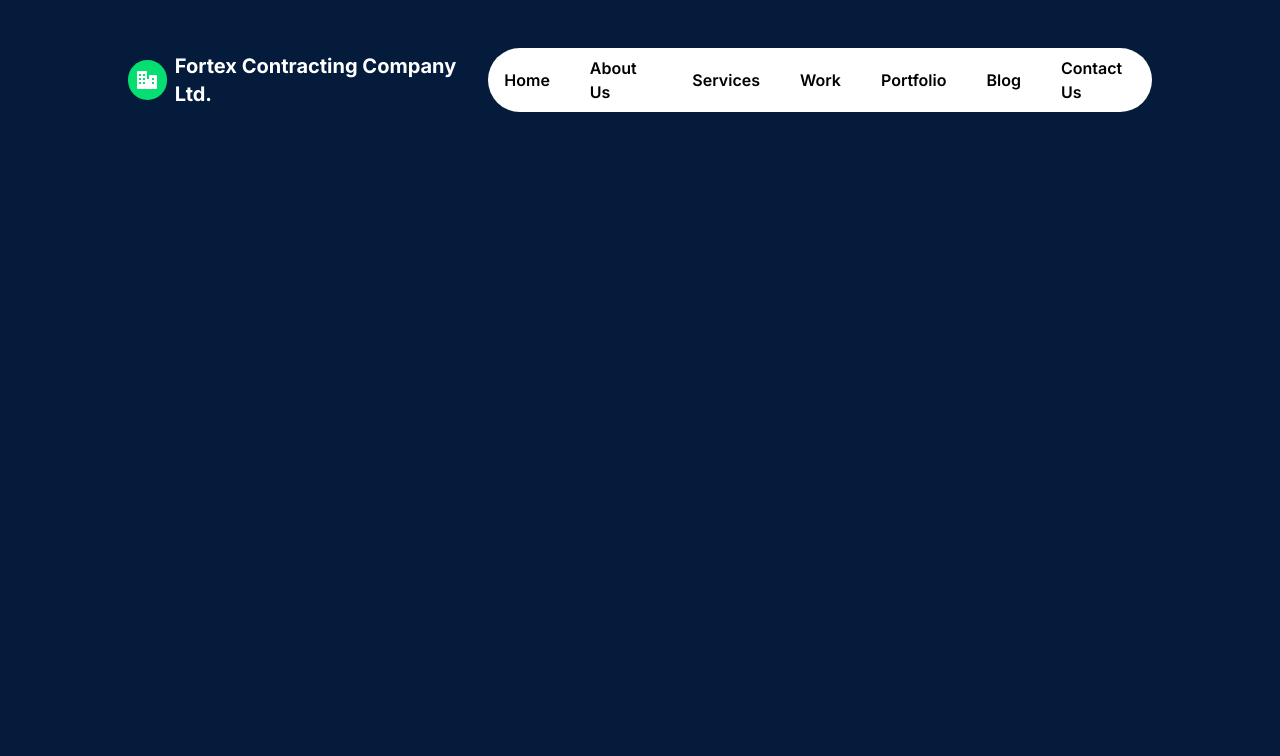
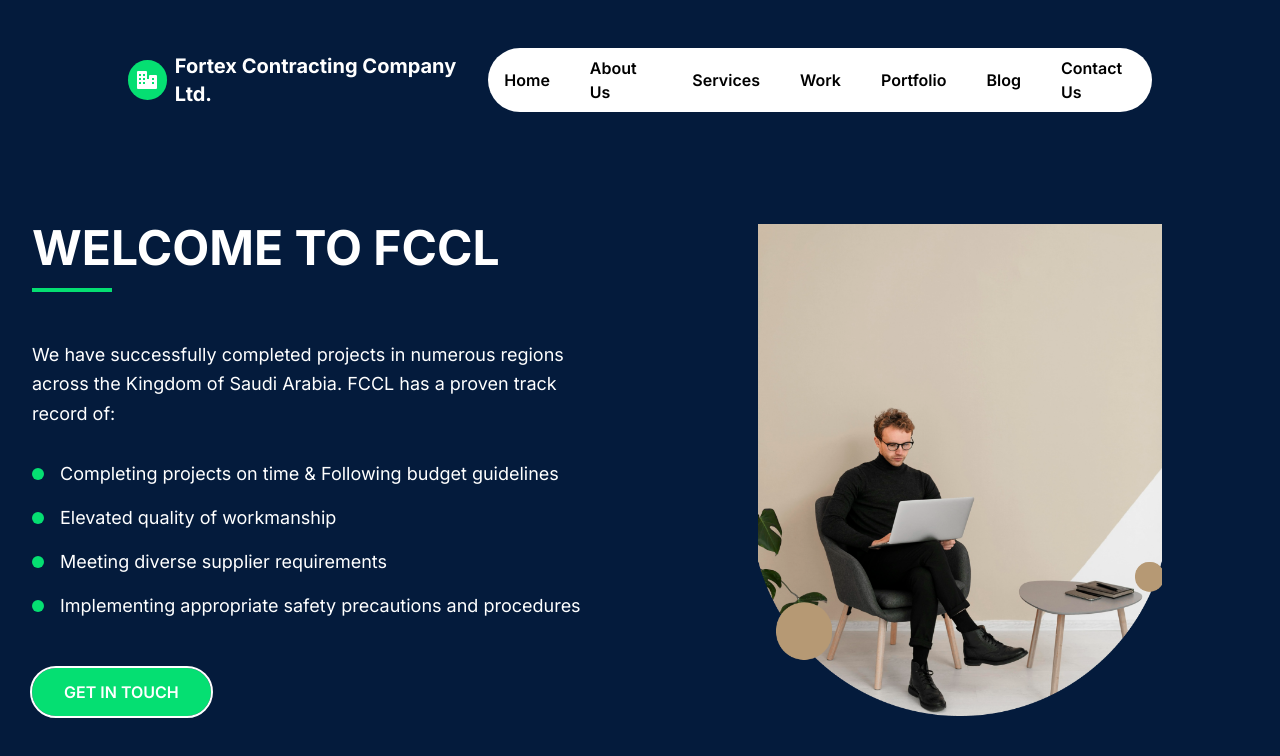
Before and after one commit to Najmul216/corporate_portfolio_website, a Next.js app: page / in a window 1280 px wide. Shown: the top 756 px of the page. Built offline with nearby package versions, Linux system fonts and the light colour scheme.

Commit message:
Hero section complete

```diff
--- /dev/null
+++ b/components/Home/Hero/Hero.tsx
@@ -0,0 +1,70 @@
+import Image from "next/image";
+import React from "react";
+
+const Hero = () => {
+  const accomplishments = [
+    "Completing projects on time & Following budget guidelines",
+    "Elevated quality of workmanship",
+    "Meeting diverse supplier requirements",
+    "Implementing appropriate safety precautions and procedures",
+  ];
+
+  return (
+    <div className="w-full bg-[#041b3c] py-8 md:py-16 lg:py-24">
+      <div className="w-[90%] md:w-[95%] max-w-7xl mx-auto">
+        <div className="grid grid-cols-1 lg:grid-cols-2 gap-8 lg:gap-16">
+          {/* Right Side - Image */}
+          <div className="flex justify-center order-2 lg:order-2">
+            <Image
+              src="/images/hero.png"
+              alt="Image"
+              width={500}
+              height={500}
+              className="w-[60%] md:w-[70%] max-w-md lg:max-w-[90%] object-cover"
+            />
+          </div>
+
+          {/* Left Side - Content */}
+          <div className="order-1 lg:order-1">
+            {/* Heading with underline */}
+            <div className="mb-8 md:mb-12">
+              <h1 className="text-3xl md:text-4xl lg:text-5xl font-bold text-white mb-4">
+                WELCOME TO FCCL
+              </h1>
+              <div className="w-20 h-1 bg-green-400"></div>
+            </div>
+
+            {/* Description */}
+            <p className="text-base md:text-lg text-white mb-8 leading-relaxed max-w-3xl">
+              We have successfully completed projects in numerous regions across
+              the Kingdom of Saudi Arabia. FCCL has a proven track record of:
+            </p>
+
+            {/* Accomplishments List */}
+            <ul className="space-y-4 mb-12 max-w-3xl">
+              {accomplishments.map((item, index) => (
+                <li
+                  key={index}
+                  className="flex items-start text-white text-base md:text-lg"
+                >
+                  <span className="inline-block w-3 h-3 bg-green-400 rounded-full mr-4 mt-2 shrink-0"></span>
+                  <span>{item}</span>
+                </li>
+              ))}
+            </ul>
+
+            {/* Button */}
+            <button
+              className="bg-green-400 hover:bg-green-700 text-white font-semibold py-3 px-8 cursor-pointer
+            rounded-full transition-all duration-300 outline-2"
+            >
+              GET IN TOUCH
+            </button>
+          </div>
+        </div>
+      </div>
+    </div>
+  );
+};
+
+export default Hero;
--- a/components/Home/Home.tsx
+++ b/components/Home/Home.tsx
@@ -1,7 +1,12 @@
 import React from "react";
+import Hero from "./Hero/Hero";
 
 const Home = () => {
-  return <div className="overflow-hidden text-white"></div>;
+  return (
+    <div className="overflow-hidden text-white">
+      <Hero />
+    </div>
+  );
 };
 
 export default Home;
```
